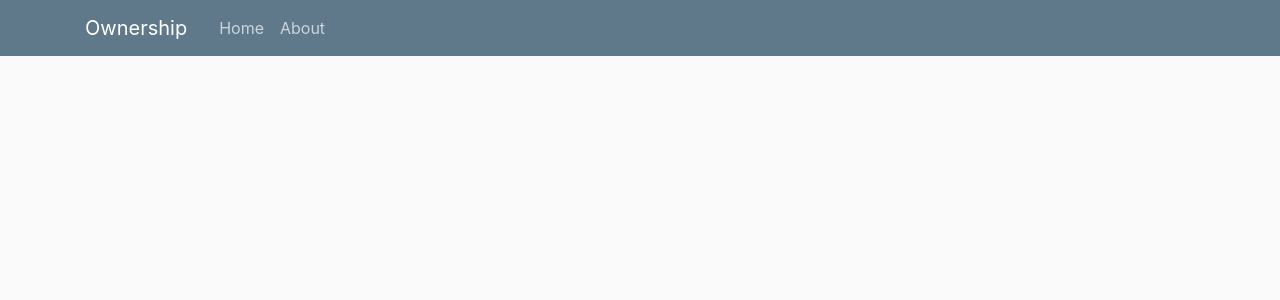
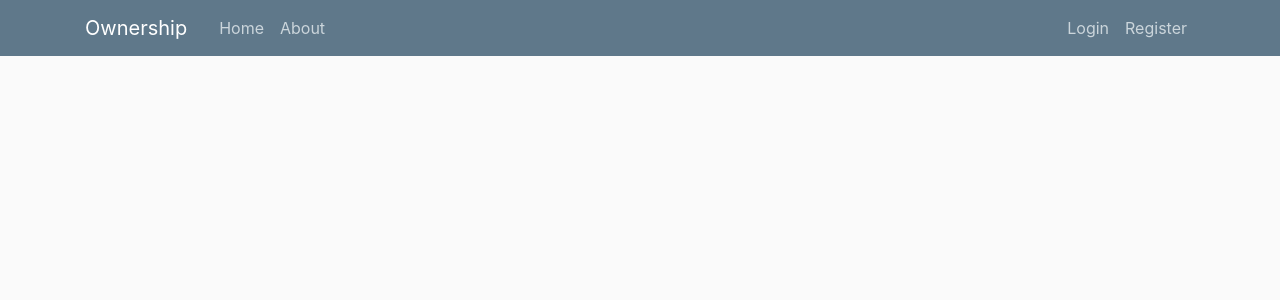
Before and after one commit to rennycodes/land_registry, a Django app: template ownership/templates/ownership/base.html in a window 1280 px wide. Shown: the top 300 px of the page. Run offline with Django 5.2, Linux system fonts and the light colour scheme; the template is opened without the code that fills it, so the values that code supplies are empty.

Commit message:
working on base.html

```diff
--- a/ownership/templates/ownership/base.html
+++ b/ownership/templates/ownership/base.html
@@ -31,3 +31,8 @@
                       <a class="nav-item nav-link" href="{% url 'ownership-home' %}">Home</a>
                       <a class="nav-item nav-link" href="{% url 'ownership-about' %}">About</a>
                     </div>
+                    <!-- Navbar Right Side -->
+                    <div class="navbar-nav">
+                        <a class="nav-item nav-link" href="#">Login</a>
+                        <a class="nav-item nav-link" href="#">Register</a>
+                      </div>
```
